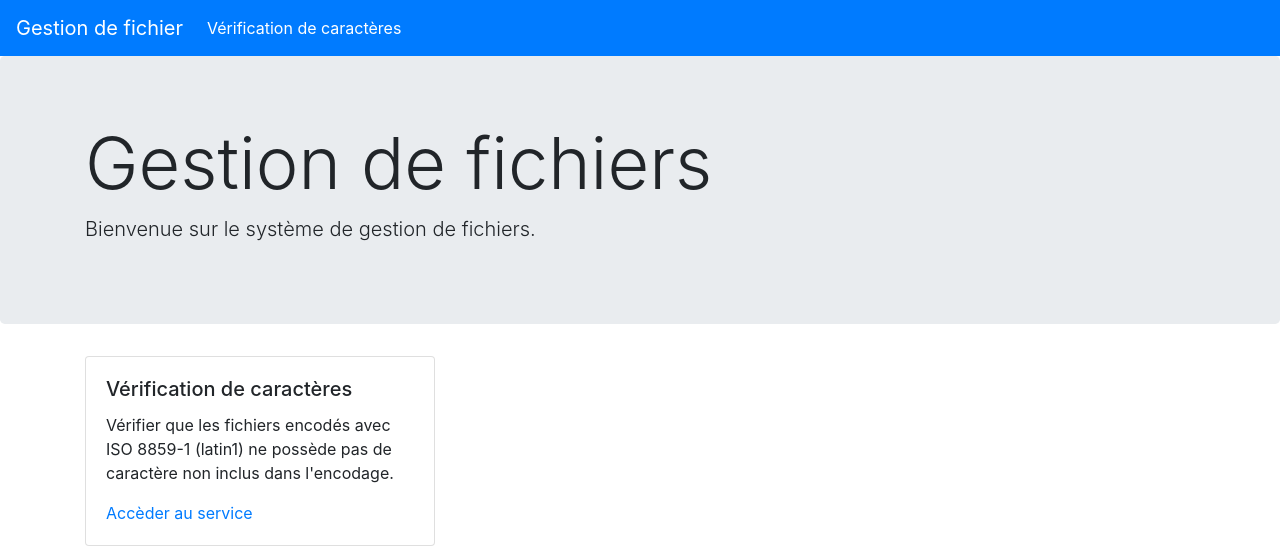
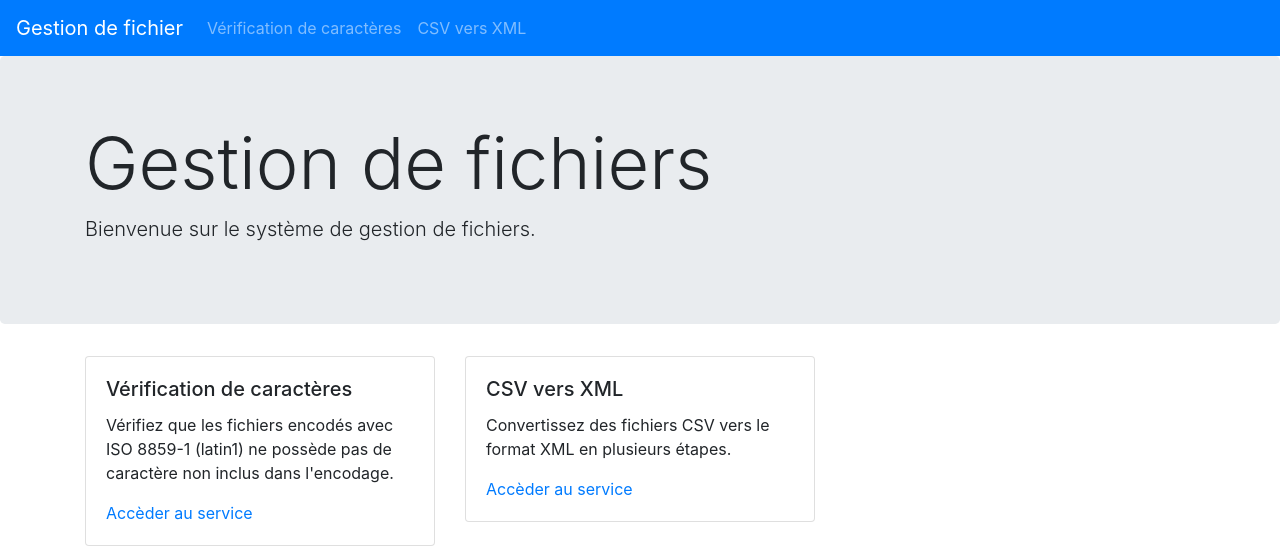
Before and after one commit to botflux/file-plateform, a Vue app: page / in a window 1280 px wide. Shown: the top 560 px of the page. Built offline with nearby package versions, Linux system fonts and the light colour scheme.

Commit message:
feat: csv to xml card in home page

```diff
--- a/src/components/AppHeader.vue
+++ b/src/components/AppHeader.vue
@@ -7,8 +7,11 @@
 
     <div class="collapse navbar-collapse" id="navbarSupportedContent">
         <ul class="navbar-nav mr-auto">
-            <li class="nav-item active">
-                <router-link class="nav-link" :to="{ name: 'character-checker' }">Vérification de caractères <span class="sr-only">(current)</span></router-link>
+            <li class="nav-item">
+                <router-link class="nav-link" :to="{ name: 'character-checker' }">Vérification de caractères</router-link>
+            </li>
+            <li class="nav-item">
+                <router-link class="nav-link" :to="{ name: 'csv-to-xml' }">CSV vers XML</router-link>
             </li>
         </ul>
     </div>
--- a/src/views/Home.vue
+++ b/src/views/Home.vue
@@ -11,8 +11,15 @@
         <div class="col-md-4">
           <card>
             <card-title>Vérification de caractères</card-title>
-            <card-text>Vérifier que les fichiers encodés avec ISO 8859-1 (latin1) ne possède pas de caractère non inclus dans l'encodage.</card-text>
+            <card-text>Vérifiez que les fichiers encodés avec ISO 8859-1 (latin1) ne possède pas de caractère non inclus dans l'encodage.</card-text>
             <card-link :to="{ name: 'character-checker' }">Accèder au service</card-link>
+          </card>
+        </div>
+        <div class="col-md-4">
+          <card>
+            <card-title>CSV vers XML</card-title>
+            <card-text>Convertissez des fichiers CSV vers le format XML en plusieurs étapes.</card-text>
+            <card-link :to="{ name: 'csv-to-xml' }">Accèder au service</card-link>
           </card>
         </div>
       </div>
```
